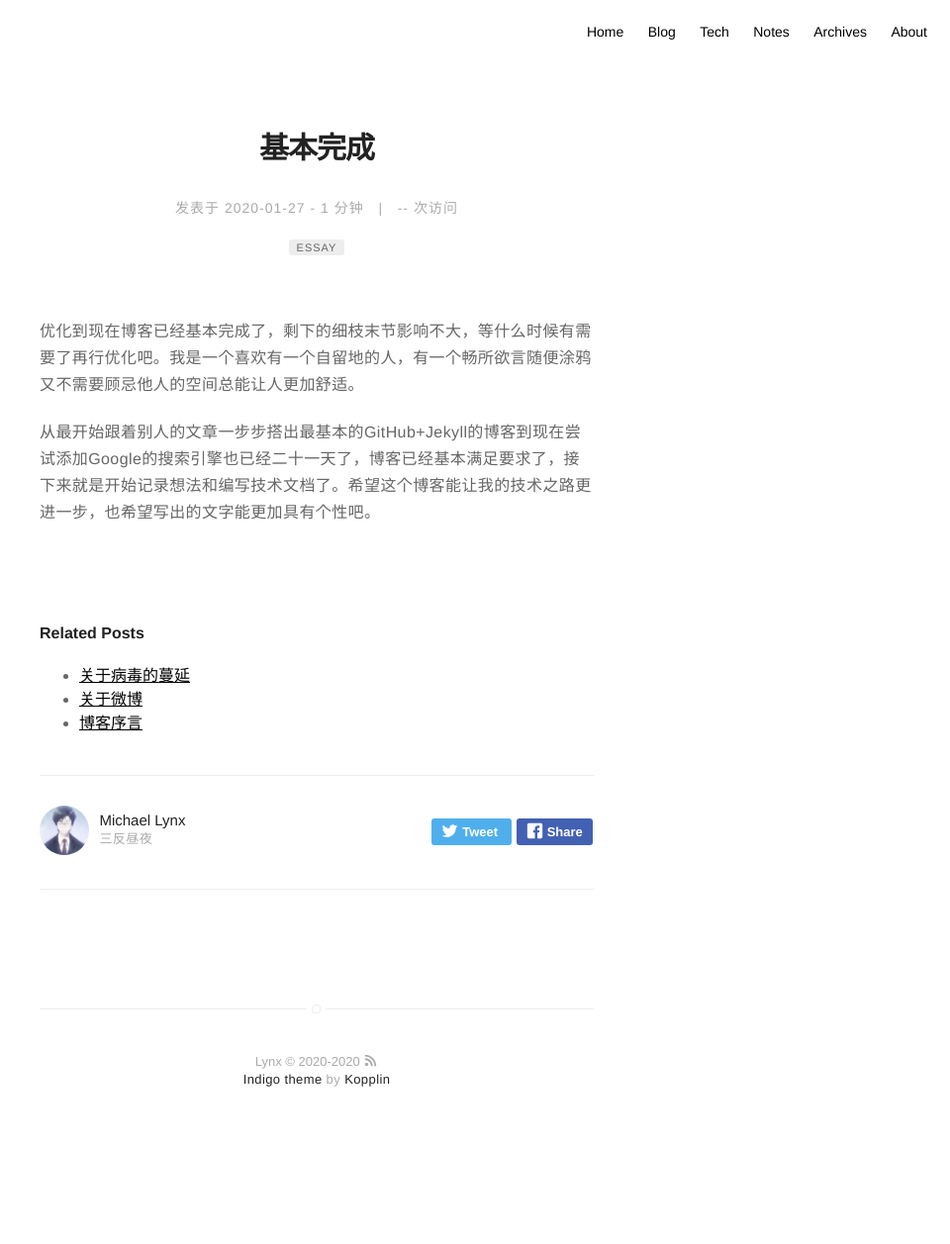
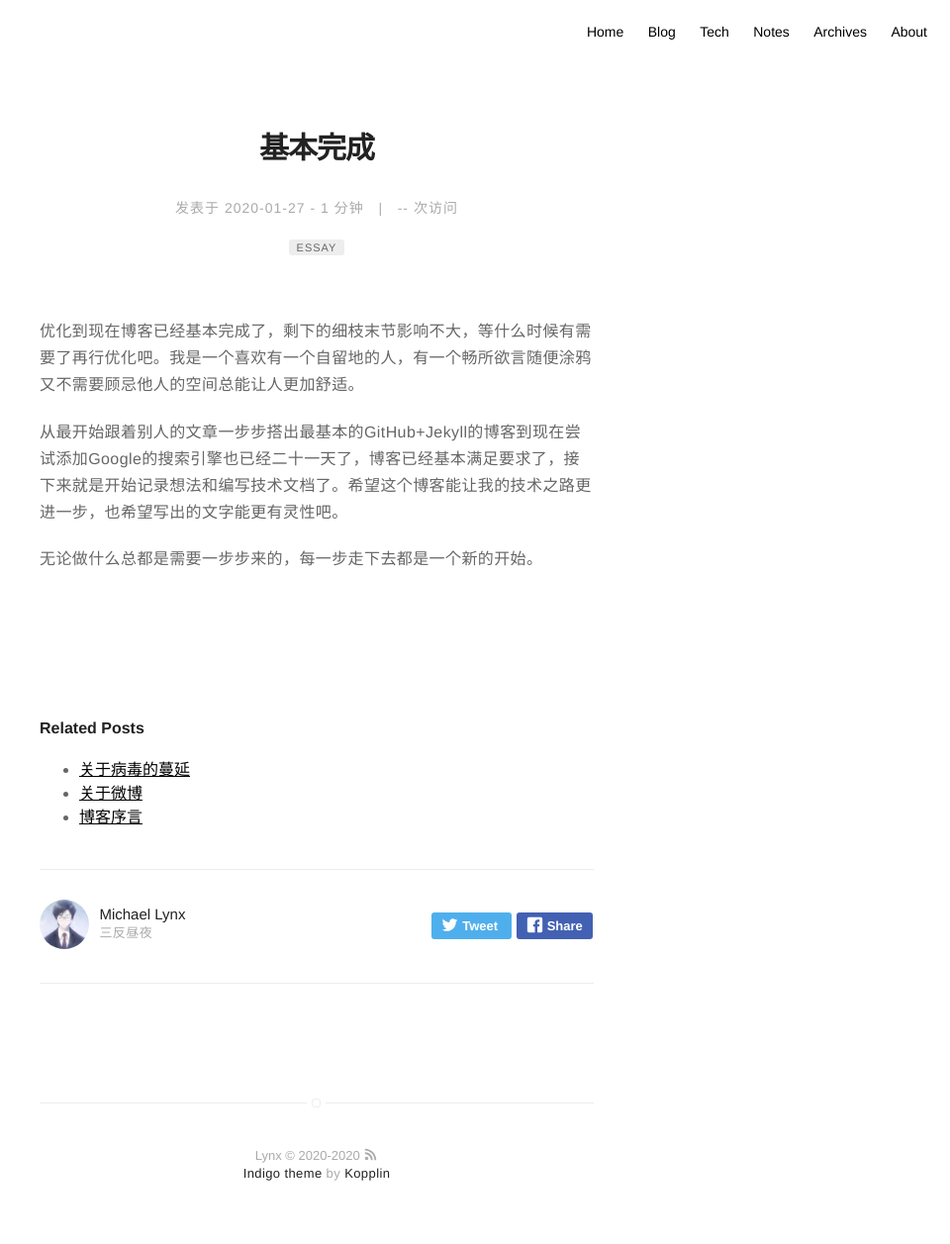
Before and after one commit to binhaozeng/binhaozeng.github.io, a Jekyll site: the page built from _posts/blog/2020-01-27-finished.md, in a window 1280 px wide. Shown: the whole page at 99% size, without its empty margins (320-1280 px from the left). Built offline with Jekyll 4.4.1, drawn with Linux system fonts in a browser that asks for light colours; comment, search, counter and statistics services are not loaded; before the commit the page ends 1162 px from its top, so only the background shows below that.

Commit message:
edit article

```diff
--- a/_posts/notes/2020-01-27-finished.md
+++ b/_posts/blog/2020-01-27-finished.md
@@ -16,4 +16,6 @@ description: 优化到现在博客已经基本完成了，剩下的细枝末节
 
 优化到现在博客已经基本完成了，剩下的细枝末节影响不大，等什么时候有需要了再行优化吧。我是一个喜欢有一个自留地的人，有一个畅所欲言随便涂鸦又不需要顾忌他人的空间总能让人更加舒适。
 
-从最开始跟着别人的文章一步步搭出最基本的GitHub+Jekyll的博客到现在尝试添加Google的搜索引擎也已经二十一天了，博客已经基本满足要求了，接下来就是开始记录想法和编写技术文档了。希望这个博客能让我的技术之路更进一步，也希望写出的文字能更加具有个性吧。
+从最开始跟着别人的文章一步步搭出最基本的GitHub+Jekyll的博客到现在尝试添加Google的搜索引擎也已经二十一天了，博客已经基本满足要求了，接下来就是开始记录想法和编写技术文档了。希望这个博客能让我的技术之路更进一步，也希望写出的文字能更有灵性吧。
+
+无论做什么总都是需要一步步来的，每一步走下去都是一个新的开始。
```
Also changed, not shown: other parts of _posts/blog/2020-01-27-finished.md (+1 -1 lines).
